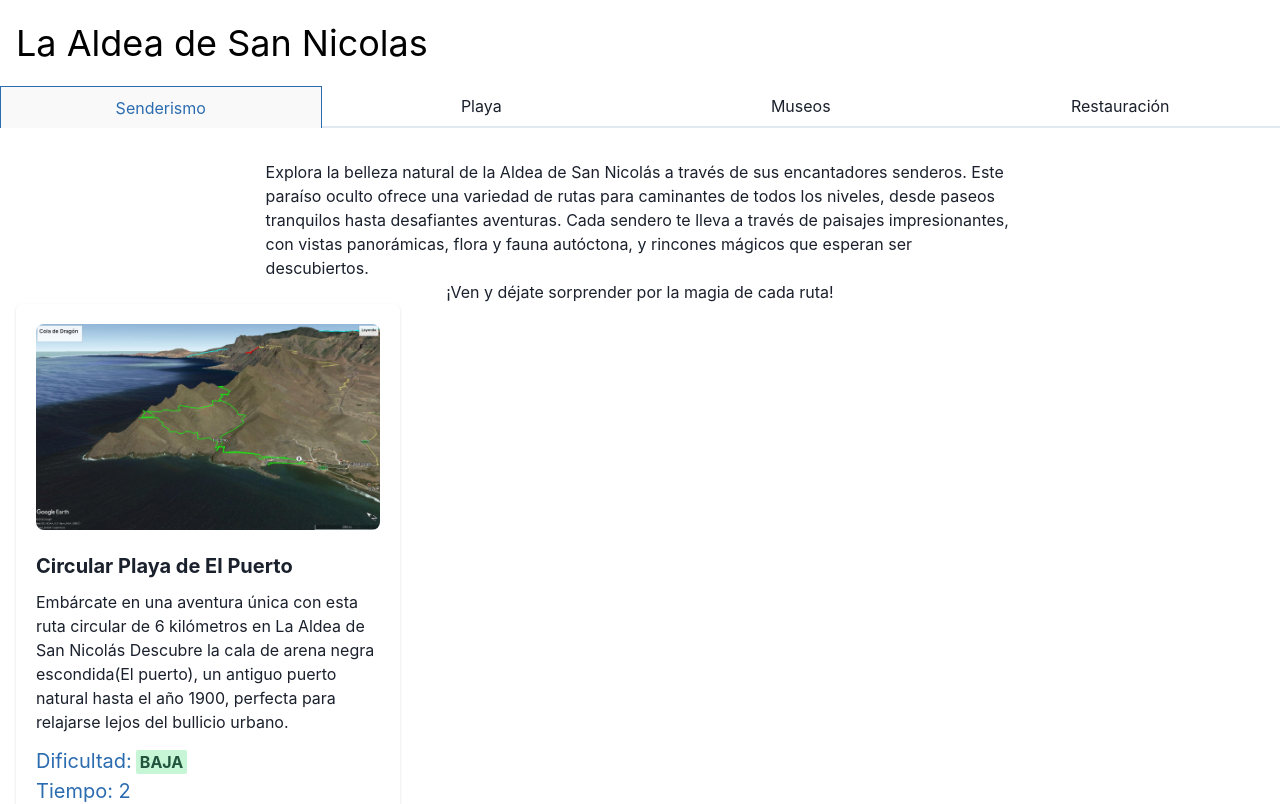
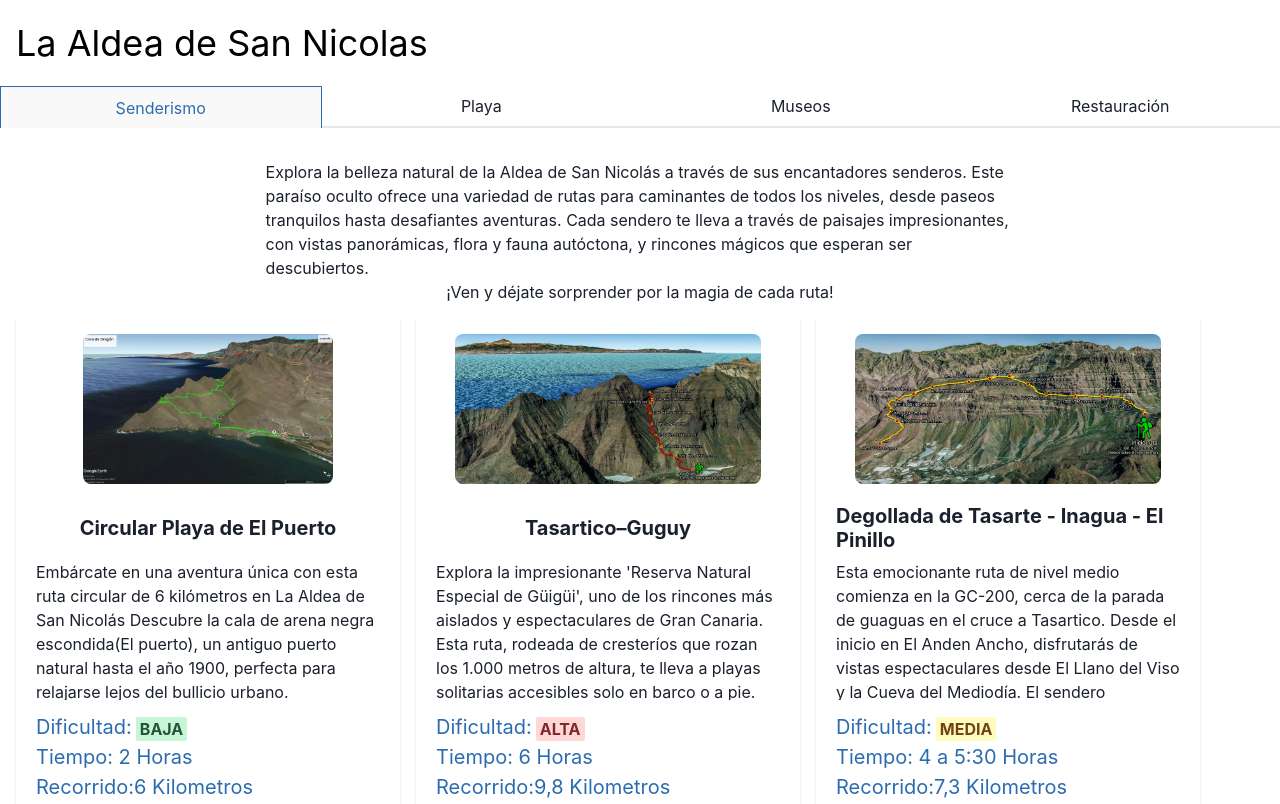
Before and after one commit to KevinDiazz/turismoLaAldea, a React (Vite) app: page / in a window 1280 px wide. Shown: the top 804 px of the page. Built offline with nearby package versions, Linux system fonts and the light colour scheme.

Commit message:
añadido nuevas rutas

```diff
--- a/src/cardsInfo.ts
+++ b/src/cardsInfo.ts
@@ -10,6 +10,7 @@ interface Ruta {
 interface CardInfo {
   circularPlaya: Ruta;
   tasarticoGuguy: Ruta;
+  degolladaTasarteInagua: Ruta;
 }
 const cardInfo: CardInfo = {
   circularPlaya: {
@@ -22,7 +23,7 @@ const cardInfo: CardInfo = {
     src: "../src/assets/circularPlayaPuerto/22570809Master.jpg",
   },
   tasarticoGuguy: {
-    title: "Tasartico–GuGuy",
+    title: "Tasartico–Guguy",
     info: "Explora la impresionante 'Reserva Natural Especial de Güigüi', uno de los rincones más aislados y \
     espectaculares de Gran Canaria. Esta ruta, rodeada de cresteríos que rozan los 1.000 metros de altura, te lleva a playas solitarias accesibles solo en barco o a pie.",
     dificultad: "Alta",
@@ -30,6 +31,18 @@ const cardInfo: CardInfo = {
     recorrido: "9,8",
     src: "../src/assets/circularPlayaPuerto/inicio-subida-low2.jpg",
   },
+  degolladaTasarteInagua: {
+    title: "Degollada de Tasarte - Inagua - El Pinillo",
+    info: "Esta emocionante ruta de nivel medio comienza en la GC-200,\
+    cerca de la parada de guaguas en el cruce a Tasartico. Desde el inicio en El Anden Ancho,\
+    disfrutarás de vistas espectaculares desde El Llano del Viso y la Cueva del Mediodía.\
+    El sendero transcurre por un paisaje árido con pinos resilientes, regalando panorámicas\
+    del macizo de Guguy y el imponente Teide al fondo. Una experiencia única que combina naturaleza y reflexión.",
+    dificultad: "Media",
+    tiempo: " 4 a 5:30",
+    recorrido: "7,3",
+    src: "../src/assets/circularPlayaPuerto/ruta_03_alturas.jpg",
+  },
 };
 console.log(Object.entries(cardInfo).map((value) => value[1].title));
 export default cardInfo;
--- a/src/components/senderos.tsx
+++ b/src/components/senderos.tsx
@@ -7,7 +7,8 @@ import {
     ModalBody,
     ModalCloseButton,
     useDisclosure,
-    Badge
+    Badge,
+    Flex, Spacer
 } from '@chakra-ui/react'
 import imagenesRutas from '../images'
 import cardInfo from '../cardsInfo'
@@ -22,27 +23,35 @@ const Senderos: React.FC = () => {
                     paseos tranquilos hasta desafiantes aventuras. Cada sendero te lleva a través de paisajes
                     impresionantes, con vistas panorámicas, flora y fauna autóctona, y
                     rincones mágicos que esperan ser descubiertos.<br></br>
-                    <Center>¡Ven y déjate sorprender por la magia de cada ruta!</Center></Text></Center></Box>
-            {Object.entries(cardInfo).map((value)=>{
-return(
-    <Card key={value[1].title}maxW='sm'>
+                    <Center marginBottom="10px">¡Ven y déjate sorprender por la magia de cada ruta!</Center></Text></Center></Box>
+            <Flex gap="4">
+                {Object.entries(cardInfo).map((value) => {
+                    return (
+                        <Card key={value[1].title} maxW='sm' height="fit-content">
                             <CardBody>
+                                <Center>
                                     <Image
                                         src={value[1].src}
                                         alt='Green double couch with wooden legs'
                                         borderRadius='lg'
-                    />
+                                        height="auto"
+                                        minHeight="20px"
+                                        maxH="150px"
+                                    /></Center>
                                 <Stack mt='6' spacing='3'>
+                                    <Box className='caja' display="flex" justifyContent="center" alignItems="center" minH="40px" maxH="40px">
                                         <Heading size='md'>{value[1].title}</Heading>
+                                    </Box>
+                                    <Box maxH="140px" minH="100px" overflow="hidden" textOverflow="ellipsis">
                                         <Text>
                                             {value[1].info}
-                        </Text>
+                                        </Text></Box>
                                     <Text color='blue.600' fontSize='xl'>
-                            Dificultad:<Badge ml='1' fontSize='0.8em' colorScheme='green'>
+                                        Dificultad:<Badge ml='1' fontSize='0.8em' colorScheme={value[1].dificultad === "Alta" ? "red" : value[1].dificultad === 'Baja' ? "green" : "yellow"}>
                                             {value[1].dificultad}
                                         </Badge>
                                         <br></br>
-                            Tiempo: {value[1].tiempo}<br></br>
+                                        Tiempo: {value[1].tiempo} Horas<br></br>
                                         Recorrido:{value[1].recorrido} Kilometros<br></br>
                                     </Text>
                                 </Stack>
@@ -50,7 +59,7 @@ return(
                             <Divider />
                             <CardFooter>
                                 <Button onClick={onOpen} variant='solid' colorScheme='blue'>
-                        Buy now
+                                    Ver Ruta
                                 </Button>
                                 <Modal onClose={onClose} size={'full'} isOpen={isOpen} isCentered>
                                     <ModalOverlay />
@@ -73,7 +82,8 @@ return(
                                 </Modal>
                             </CardFooter>
                         </Card>
-            )})}
+                    )
+                })}</Flex>
         </>
     )
 }
```
Also changed, not shown: src/assets/circularPlayaPuerto/ruta_03_alturas.jpg (added). Lines whose indentation alone changed are shown as unchanged.
